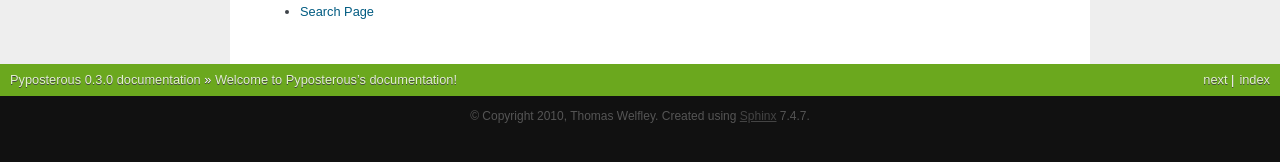
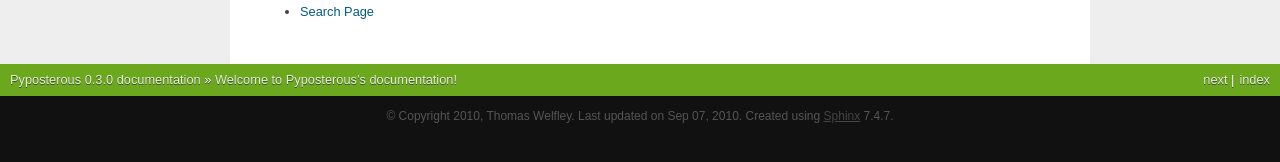
Before and after one commit to thomasw/pyposterous, a Sphinx documentation site: the page built from doc/index.rst, in a window 1280 px wide. Shown: the part 641-803 px from the top of the page. Built offline with Sphinx 7.4.7, drawn with Linux system fonts in a browser that asks for light colours.

Commit message:
Turned on smartypants and specified a last updated date format

```diff
--- a/doc/conf.py
+++ b/doc/conf.py
@@ -125,11 +125,11 @@ html_static_path = ['_static']
 
 # If not '', a 'Last updated on:' timestamp is inserted at every page bottom,
 # using the given strftime format.
-#html_last_updated_fmt = '%b %d, %Y'
+html_last_updated_fmt = '%b %d, %Y'
 
 # If true, SmartyPants will be used to convert quotes and dashes to
 # typographically correct entities.
-#html_use_smartypants = True
+html_use_smartypants = True
 
 # Custom sidebar templates, maps document names to template names.
 #html_sidebars = {}
```
